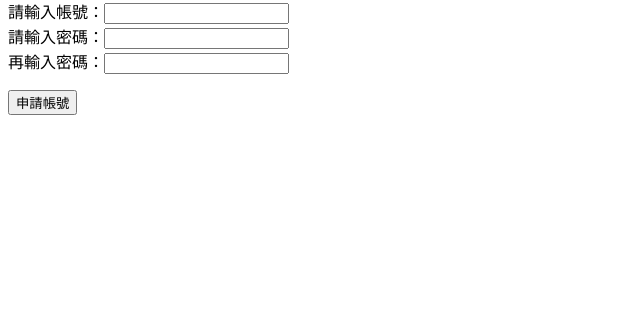
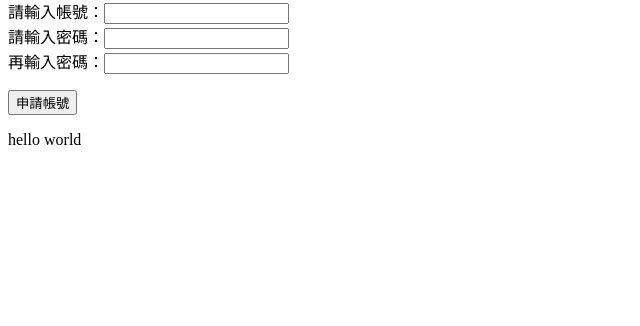
Before and after one commit to toppy368/Blog_Project, a PHP site: page /register.php in a window 1280 px wide. Shown: the part 175-501 px from the top of the page, without its empty margins (0-640 px from the left). Run offline with PHP 8.4, Linux system fonts and the light colour scheme.

Commit message:
register.php：PHP的Hello world
測試PHP功能是否正常

```diff
--- a/register.php
+++ b/register.php
@@ -20,5 +20,10 @@
 		<input type="submit" value="申請帳號"></p>
 
 		<!--以下為PHP章節，將使用者填好的帳號密碼透過PHP寫入到MySQL資料庫-->
+			<?php
+				//測試PHP是否有作用
+				echo "hello world";
+
+			 ?>
 	</body>
 </html>
```
